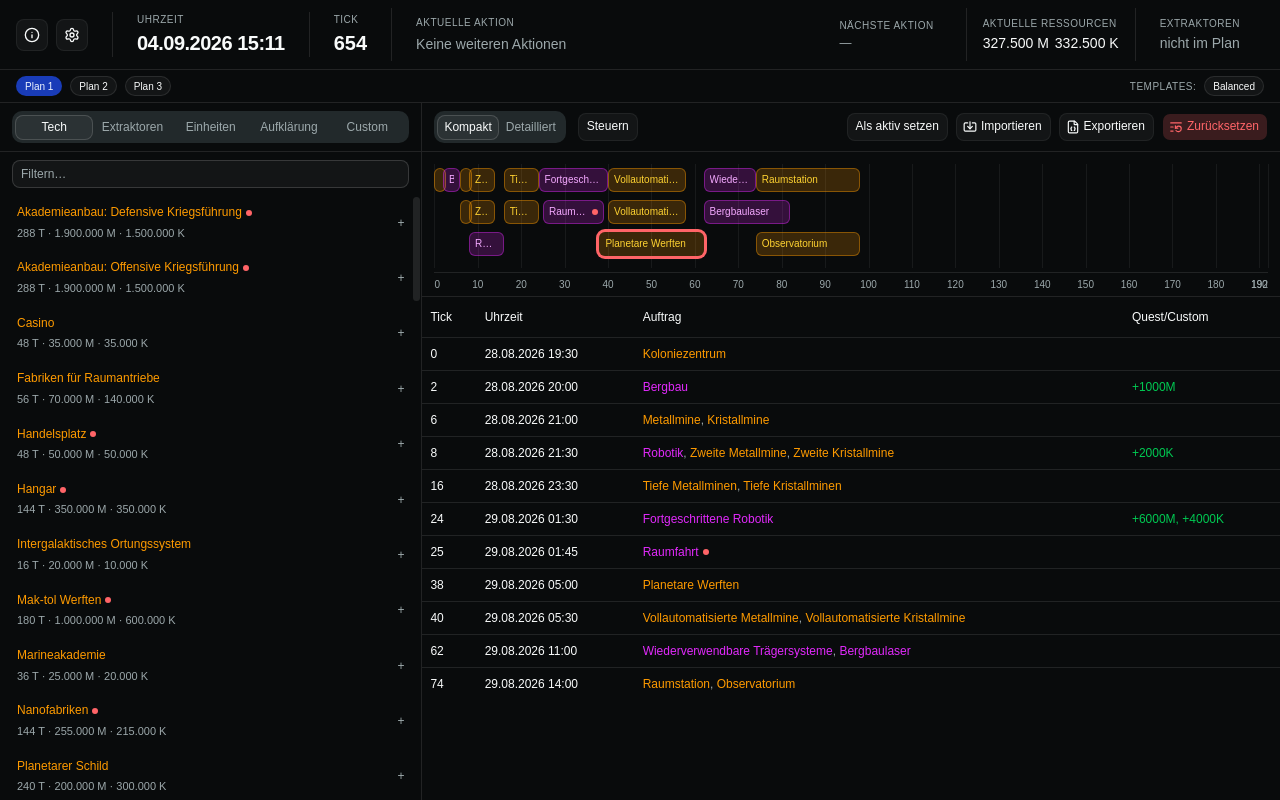
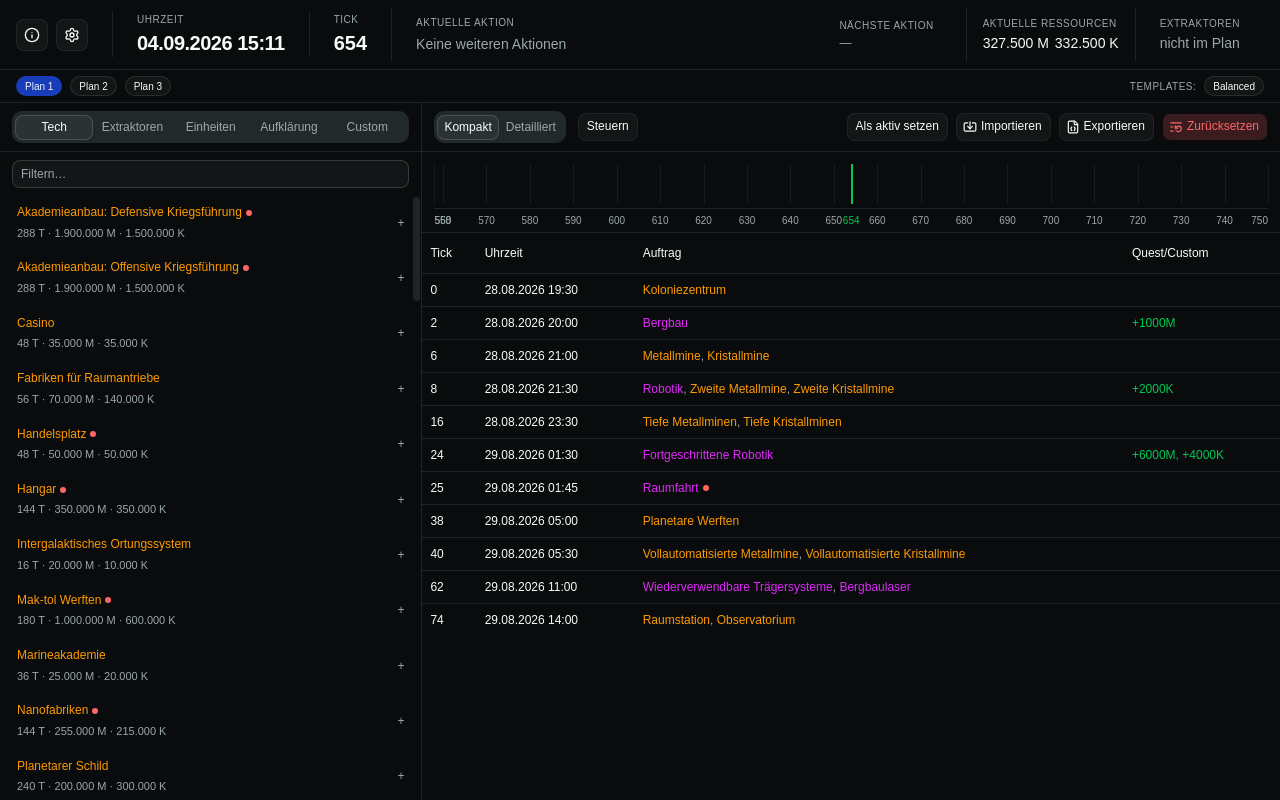
Before and after one commit to k4in/gn_tools, a React (Vite) app: page / in a window 1280 px wide. Built offline with nearby package versions, Linux system fonts and the light colour scheme.

Commit message:
Trim past ticks in the timeline and protocol, raise the sim cap

```diff
--- a/src/App.tsx
+++ b/src/App.tsx
@@ -46,6 +46,10 @@ import {
 import { TooltipProvider } from "@/components/shadcn/tooltip";
 import { byName } from "@/lib/calculateFastestWayToGoal";
 import { ASTEROID_COST } from "@/lib/calculateFastestWayToGoal";
+import {
+  parseHistoryWindow,
+  type HistoryWindow,
+} from "@/lib/history-window";
 
 // Redeploy
 const STORAGE_KEY = "gn_tool.plan";
@@ -433,7 +437,7 @@ function normalizeConfig(raw: unknown): StartConfig {
       ? obj.tick_minutes
       : base.tick_minutes;
   const max_ticks =
-    typeof obj.max_ticks === "number" && obj.max_ticks > 0
+    typeof obj.max_ticks === "number" && obj.max_ticks > base.max_ticks
       ? obj.max_ticks
       : base.max_ticks;
 
@@ -465,6 +469,8 @@ type PersistedAppState = {
   activePlanId: PlanSlotId;
   /** Kosmetisch: welcher Slot gerade gespielt wird. Fehlt in alten Saves. */
   livePlanId: PlanSlotId | null;
+  /** Anzeige: Vergangenheit kürzen. Fehlt in alten Saves → recent. */
+  historyWindow: HistoryWindow;
   plans: Record<PlanSlotId, StoredPlan>;
 };
 
@@ -529,6 +535,7 @@ function createDefaultState(plan1?: PlanEntry[], shared?: StartConfig): Persiste
     ...sharedFromConfig(cfg),
     activePlanId: 1,
     livePlanId: null,
+    historyWindow: "recent",
     plans: {
       1: {
         plan: clonePlanEntries(plan1 ?? cfg.plan),
@@ -570,6 +577,7 @@ function loadStoredState(): PersistedAppState {
         ...sharedFromConfig(cfg),
         activePlanId: isPlanSlotId(obj.activePlanId) ? obj.activePlanId : 1,
         livePlanId: isPlanSlotId(obj.livePlanId) ? obj.livePlanId : null,
+        historyWindow: parseHistoryWindow(obj.historyWindow),
         plans: {
           1: slot1,
           2: normalizeStoredPlan(obj.plans?.[2], fallbackTaxes),
@@ -1247,6 +1255,10 @@ export default function App() {
           onApplyStart={({ start_date, start_time, tick_minutes }) => {
             setAppState((prev) => ({ ...prev, start_date, start_time, tick_minutes }));
           }}
+          historyWindow={appState.historyWindow}
+          onHistoryWindowChange={(historyWindow) => {
+            setAppState((prev) => ({ ...prev, historyWindow }));
+          }}
         />
         <PlanSwitcher
           viewId={viewId}
@@ -1287,6 +1299,7 @@ export default function App() {
             steps={plan?.steps ?? []}
             maxTick={maxTick}
             currentTick={currentTick}
+            historyWindow={appState.historyWindow}
             inspectTick={inspectTick}
             onInspectTick={setInspectTick}
             hasPlan={!!plan}
--- a/src/components/overview/overview.tsx
+++ b/src/components/overview/overview.tsx
@@ -1,4 +1,4 @@
-import { useState } from "react";
+import { useMemo, useState } from "react";
 import { ExportPlanDialog } from "@/components/export-plan-dialog";
 import { ImportPlanDialog } from "@/components/import-plan-dialog";
 import { ResetPlanDialog, type ResetPlanSource } from "@/components/reset-plan-dialog";
@@ -20,6 +20,7 @@ import type {
   TaxSegment,
   TickSnapshot,
 } from "@/lib/calculateFastestWayToGoal";
+import { historyRangeStart, type HistoryWindow } from "@/lib/history-window";
 
 type OverviewTab = "compact" | "detailed";
 
@@ -29,6 +30,7 @@ export type OverviewProps = {
   steps: Job[];
   maxTick: number;
   currentTick: number;
+  historyWindow?: HistoryWindow;
   hasPlan: boolean;
   exportJson?: string;
   exportPlanSlot?: number;
@@ -54,6 +56,7 @@ export function Overview({
   steps,
   maxTick,
   currentTick,
+  historyWindow = "recent",
   hasPlan,
   exportJson,
   exportPlanSlot,
@@ -71,6 +74,11 @@ export function Overview({
   onInspectTick,
 }: OverviewProps) {
   const [tab, setTab] = useState<OverviewTab>("compact");
+  const historyStart = historyRangeStart(currentTick, historyWindow);
+  const visibleLogTicks = useMemo(
+    () => (historyStart <= 0 ? logTicks : logTicks.filter((t) => t.tick >= historyStart)),
+    [logTicks, historyStart],
+  );
 
   return (
     <section className="flex h-full min-h-0 flex-col overflow-hidden">
@@ -137,6 +145,7 @@ export function Overview({
             steps={steps}
             ticks={logTicks}
             maxTick={maxTick}
+            historyStartTick={historyStart}
             currentTick={currentTick}
             inspectTick={inspectTick}
             hasPlan={hasPlan}
@@ -163,13 +172,15 @@ export function Overview({
           value="detailed"
           className="min-h-0 flex-1 overflow-hidden data-hidden:hidden"
         >
-          <Protocol
-            ticks={logTicks}
-            currentTick={currentTick}
-            inspectTick={inspectTick}
-            hasPlan={hasPlan}
-            isActive={tab === "detailed"}
-          />
+          {tab === "detailed" ? (
+            <Protocol
+              ticks={visibleLogTicks}
+              currentTick={currentTick}
+              inspectTick={inspectTick}
+              hasPlan={hasPlan}
+              isActive
+            />
+          ) : null}
         </TabsContent>
       </Tabs>
     </section>
--- a/src/components/overview/timeline.tsx
+++ b/src/components/overview/timeline.tsx
@@ -15,6 +15,8 @@ export type TimelineProps = {
   steps: Job[];
   ticks?: TickSnapshot[];
   maxTick: number;
+  /** Erstes sichtbares Tick (Vergangenheit davor wird nicht gezeichnet). */
+  historyStartTick?: number;
   currentTick: number;
   inspectTick?: number | null;
   hasPlan: boolean;
@@ -33,11 +35,16 @@ function snapshotAtOrBefore(ticks: TickSnapshot[] | undefined, tick: number) {
   return best;
 }
 
-function tickFromClick(el: HTMLElement, clientX: number, totalTicks: number) {
+function tickFromClick(
+  el: HTMLElement,
+  clientX: number,
+  rangeStart: number,
+  domainLength: number,
+) {
   const rect = el.getBoundingClientRect();
-  if (rect.width <= 0) return 0;
+  if (rect.width <= 0) return rangeStart;
   const ratio = Math.min(1, Math.max(0, (clientX - rect.left) / rect.width));
-  return Math.round(ratio * totalTicks);
+  return Math.round(rangeStart + ratio * domainLength);
 }
 
 type TimelineLane = "tech" | "fleet" | "econ";
@@ -76,6 +83,7 @@ export function Timeline({
   steps,
   ticks,
   maxTick,
+  historyStartTick = 0,
   currentTick,
   inspectTick = null,
   hasPlan,
@@ -84,11 +92,14 @@ export function Timeline({
   onInspectTick,
 }: TimelineProps) {
   const xScrollRef = useRef<HTMLDivElement>(null);
+  const rangeStart = Math.max(0, historyStartTick);
+  const domainLength = Math.max(maxTick - rangeStart, TIMELINE_VIEWPORT_TICKS);
+  const domainEnd = rangeStart + domainLength;
 
   useEffect(() => {
     if (!isActive) return;
-    const total = Math.max(maxTick, TIMELINE_VIEWPORT_TICKS);
-    const tick = Math.min(Math.max(currentTick, 0), total);
+    const total = domainLength;
+    const tick = Math.min(Math.max(currentTick - rangeStart, 0), total);
     const id = requestAnimationFrame(() => {
       const scroller = xScrollRef.current;
       if (!scroller) return;
@@ -100,14 +111,13 @@ export function Timeline({
       );
     });
     return () => cancelAnimationFrame(id);
-    // Nur beim Öffnen des Tabs; currentTick stammt aus genau diesem Render.
+    // Nur beim Öffnen des Tabs / Wechsel des Verlaufsfensters.
     // eslint-disable-next-line react-hooks/exhaustive-deps
-  }, [isActive]);
+  }, [isActive, historyStartTick]);
   if (!hasPlan) {
     return <p className="p-4 text-sm text-muted-foreground">Kein Plan berechenbar.</p>;
   }
 
-  const totalTicks = Math.max(maxTick, TIMELINE_VIEWPORT_TICKS);
   // Group multi-unit/economy micro-jobs that share planEntryId into one bar
   const grouped = new Map<string, Job>();
   const economyParts = new Map<
@@ -165,6 +175,8 @@ export function Timeline({
 
   const byLane: Record<TimelineLane, Job[]> = { tech: [], fleet: [], econ: [] };
   for (const job of grouped.values()) {
+    const displayEnd = job.endTick === job.startTick ? job.startTick + 0.5 : job.endTick;
+    if (displayEnd <= rangeStart || job.startTick >= domainEnd) continue;
     byLane[laneOf(job.type)].push(job);
   }
   const laneRows = ([
@@ -190,20 +202,24 @@ export function Timeline({
   });
   const trackHeight = Math.max(cursor + 4, rowHeight + 8);
   const step = 10;
-  const markers: number[] = [];
-  for (let t = 0; t <= totalTicks; t += step) markers.push(t);
-  if (markers[markers.length - 1] !== totalTicks) markers.push(totalTicks);
+  const markers: number[] = [rangeStart];
+  const firstStep = Math.ceil((rangeStart + 1) / step) * step;
+  for (let t = firstStep; t < domainEnd; t += step) markers.push(t);
+  if (markers[markers.length - 1] !== domainEnd) markers.push(domainEnd);
+  const xPct = (tick: number) => ((tick - rangeStart) / domainLength) * 100;
 
   return (
     <div ref={xScrollRef} className="overflow-x-auto px-3 pt-3 pb-2">
       <div
             className="relative cursor-crosshair"
             style={{
-              width: `calc(100% * ${totalTicks} / ${TIMELINE_VIEWPORT_TICKS})`,
+              width: `calc(100% * ${domainLength} / ${TIMELINE_VIEWPORT_TICKS})`,
             }}
             onClick={(event) => {
               if (!onInspectTick) return;
-              onInspectTick(tickFromClick(event.currentTarget, event.clientX, totalTicks));
+              onInspectTick(
+                tickFromClick(event.currentTarget, event.clientX, rangeStart, domainLength),
+              );
             }}
           >
             <div
@@ -214,21 +230,21 @@ export function Timeline({
                 <div
                   key={`grid-${t}`}
                   className="absolute inset-y-0 w-px bg-border/60"
-                  style={{ left: `${(t / totalTicks) * 100}%` }}
+                  style={{ left: `${xPct(t)}%` }}
                 />
               ))}
-              {currentTick >= 0 && currentTick <= totalTicks && (
+              {currentTick >= rangeStart && currentTick <= domainEnd && (
                 <div
                   title={`Aktueller Tick ${currentTick}`}
                   className="absolute inset-y-0 z-10 w-0.5 bg-green-500"
-                  style={{ left: `${(currentTick / totalTicks) * 100}%` }}
+                  style={{ left: `${xPct(currentTick)}%` }}
                 />
               )}
-              {inspectTick != null && inspectTick >= 0 && inspectTick <= totalTicks && (
+              {inspectTick != null && inspectTick >= rangeStart && inspectTick <= domainEnd && (
                 <div
                   title={`Inspektion Tick ${inspectTick}`}
                   className="absolute inset-y-0 z-10 w-0.5 bg-primary"
-                  style={{ left: `${(inspectTick / totalTicks) * 100}%` }}
+                  style={{ left: `${xPct(inspectTick)}%` }}
                 />
               )}
               {separators.map((top) => (
@@ -243,11 +259,11 @@ export function Timeline({
             <div className="relative" style={{ height: trackHeight }}>
               {packedRows.map((row) =>
                 row.jobs.map((s) => {
-                  const start = Math.max(0, Math.min(s.startTick, totalTicks));
+                  const start = Math.max(rangeStart, Math.min(s.startTick, domainEnd));
                   const displayEnd = s.endTick === s.startTick ? s.startTick + 0.5 : s.endTick;
-                  const endClamped = Math.max(start, Math.min(displayEnd, totalTicks));
-                  const left = (start / totalTicks) * 100;
-                  const widthPct = Math.max(((endClamped - start) / totalTicks) * 100, 0.25);
+                  const endClamped = Math.max(start, Math.min(displayEnd, domainEnd));
+                  const left = xPct(start);
+                  const widthPct = Math.max(((endClamped - start) / domainLength) * 100, 0.25);
                   const isBuilding = s.type === "building";
                   const isResearch = s.type === "research";
                   const top = row.top;
@@ -344,11 +360,11 @@ export function Timeline({
                   key={t}
                   className="absolute text-[10px] text-muted-foreground tabular-nums"
                   style={{
-                    left: `${(t / totalTicks) * 100}%`,
+                    left: `${xPct(t)}%`,
                     transform:
-                      t === 0
+                      t === rangeStart
                         ? "none"
-                        : t === totalTicks
+                        : t === domainEnd
                           ? "translateX(-100%)"
                           : "translateX(-50%)",
                   }}
@@ -356,15 +372,15 @@ export function Timeline({
                   {t}
                 </span>
               ))}
-              {currentTick >= 0 && currentTick <= totalTicks && (
+              {currentTick >= rangeStart && currentTick <= domainEnd && (
                 <span
                   className="absolute z-10 text-[10px] text-green-500 tabular-nums"
                   style={{
-                    left: `${(currentTick / totalTicks) * 100}%`,
+                    left: `${xPct(currentTick)}%`,
                     transform:
-                      currentTick === 0
+                      currentTick === rangeStart
                         ? "none"
-                        : currentTick === totalTicks
+                        : currentTick === domainEnd
                           ? "translateX(-100%)"
                           : "translateX(-50%)",
                   }}
@@ -372,15 +388,15 @@ export function Timeline({
                   {currentTick}
                 </span>
               )}
-              {inspectTick != null && inspectTick >= 0 && inspectTick <= totalTicks && (
+              {inspectTick != null && inspectTick >= rangeStart && inspectTick <= domainEnd && (
                 <span
                   className="absolute z-10 text-[10px] text-primary tabular-nums"
                   style={{
-                    left: `${(inspectTick / totalTicks) * 100}%`,
+                    left: `${xPct(inspectTick)}%`,
                     transform:
-                      inspectTick === 0
+                      inspectTick === rangeStart
                         ? "none"
-                        : inspectTick === totalTicks
+                        : inspectTick === domainEnd
                           ? "translateX(-100%)"
                           : "translateX(-50%)",
                   }}
--- a/src/gn-data/plan.ts
+++ b/src/gn-data/plan.ts
@@ -104,7 +104,7 @@ export const defaults: {
   start_time: "19:30",
   start_date: "2026-08-28",
   tick_minutes: 15,
-  max_ticks: 5000,
+  max_ticks: 80 * 96,
   starting_resources: {
     metall: 10500,
     kristall: 10500,
--- /dev/null
+++ b/src/lib/history-window.ts
@@ -0,0 +1,13 @@
+export const HISTORY_WINDOW_TICKS = 96;
+
+export type HistoryWindow = "all" | "recent";
+
+export function parseHistoryWindow(raw: unknown): HistoryWindow {
+  return raw === "all" ? "all" : "recent";
+}
+
+/** Erstes Tick, das in Timeline/Tabellen erscheint. Zukunft wird nicht gekürzt. */
+export function historyRangeStart(currentTick: number, window: HistoryWindow): number {
+  if (window === "all") return 0;
+  return Math.max(0, currentTick - HISTORY_WINDOW_TICKS);
+}
```
Also changed, not shown: src/components/header.tsx (+15 -1 lines), src/components/settings-dialog.tsx (+44 -0 lines).
